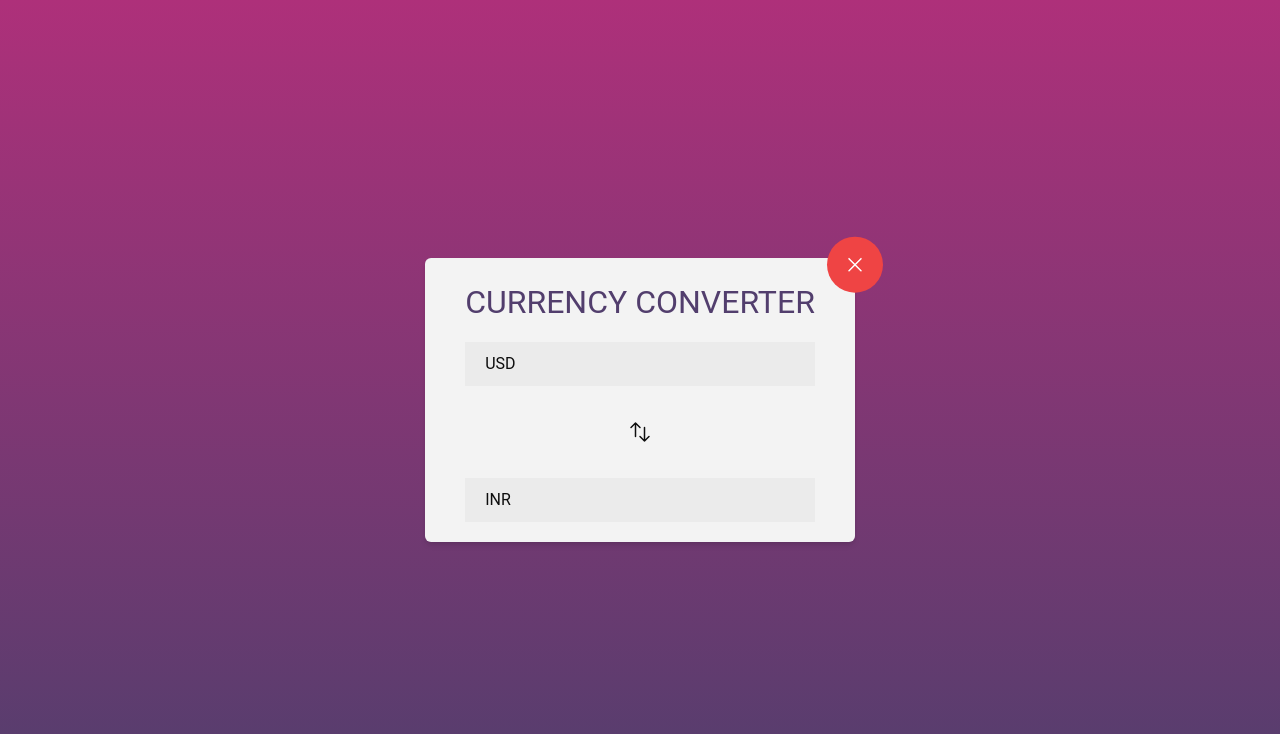
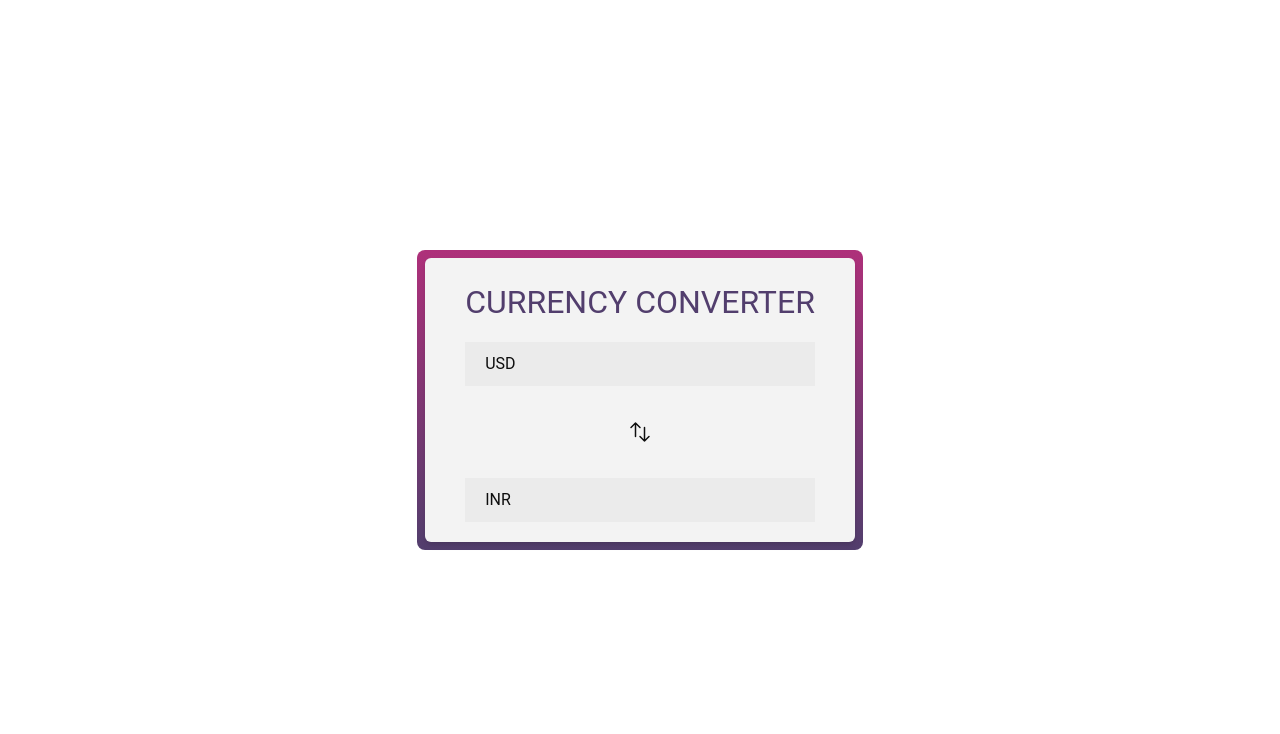
Before and after one commit to saransh-283/currency-converter, a React (Vite) app: page / in a window 1280 px wide. Shown: the top 734 px of the page. Built offline with nearby package versions, Linux system fonts and the light colour scheme.

Commit message:
Rounded corners no frame

```diff
--- a/src/preload/index.js
+++ b/src/preload/index.js
@@ -1,4 +1,4 @@
-import { contextBridge } from 'electron'
+import { app, contextBridge, ipcRenderer } from 'electron'
 import { electronAPI } from '@electron-toolkit/preload'
 
 // Custom APIs for renderer
--- a/src/renderer/src/App.jsx
+++ b/src/renderer/src/App.jsx
@@ -8,7 +8,7 @@ function App() {
   const [to, setTo] = useState('INR')
 
   return (
-    <div id="container" className="shadow-md w-min rounded-md space-y-4 relative">
+    <div id="container" className="shadow-md w-min rounded-md space-y-4 relative m-2">
       <p id="title" className="uppercase text-center text-primary whitespace-nowrap">
         Currency Converter
       </p>
@@ -18,14 +18,6 @@ function App() {
         <ArrowsRightLeftIcon className="h-6 w-6 rotate-90" />
         <Input value={to} set={setTo} />
       </div>
-
-      <div className="bg-red-500 absolute top-0 right-0 translate-x-1/2 -translate-y-2/3 rounded-full p-4 cursor-pointer"
-        // onClick={() => {
-        // app.quit();
-        // }}
-      >
-        <XMarkIcon className="h-6 w-6 text-white" />
-      </div>
     </div>
   )
 }
--- a/src/renderer/src/assets/index.css
+++ b/src/renderer/src/assets/index.css
@@ -11,19 +11,17 @@
   --white-color: #f3f3f3;
 }
 
-html,
 body {
-  margin: 0;
-  padding: 0;
+
+  color: var(--black-color);
   font-family: "Roboto", sans-serif;
   overflow: hidden;
+  display: grid;
+  place-items: center;
+  height: 100vh;
 }
 
-body {
+#root {
   background: linear-gradient(0, var(--primary-color), var(--secondary-color));
-  color: var(--black-color);
-  display: flex;
-  align-items: center;
-  justify-content: center;
-  height: 100vh;
+  border-radius: 8px;
 }
```
Also changed, not shown: src/main/index.js (+11 -22 lines).
